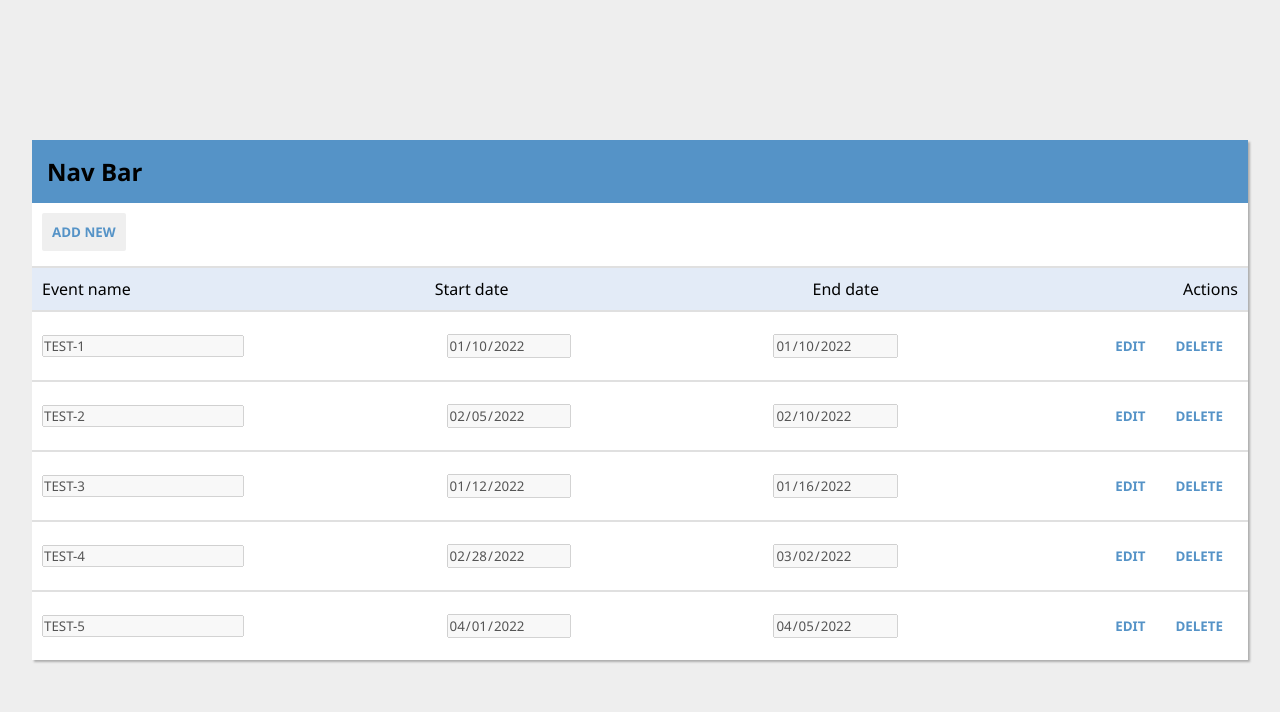
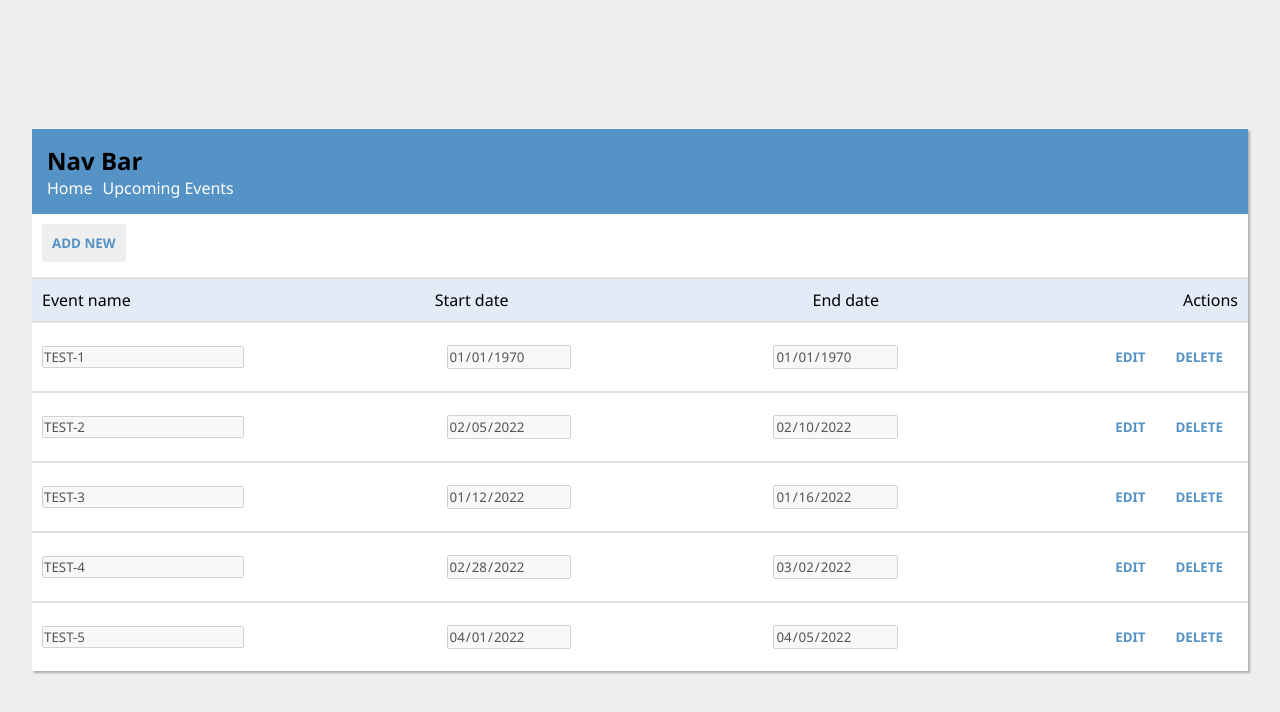
Before and after one commit to catalinuh/eval-react-app, a React (Create React App) app: page / in a window 1280 px wide. Shown: the top 712 px of the page. Built offline with nearby package versions, Linux system fonts and the light colour scheme; data requests are answered from the project's data file.

Commit message:
feat: Navigation and UpcomingEvents components completed

```diff
--- a/public/styles/index.css
+++ b/public/styles/index.css
@@ -106,4 +106,17 @@ div#edit-delete > button:hover {
   width: 100%;
   background-color: #5593c7;
   padding: 15px;
+  display: flex;
+  flex-flow: column wrap;
 }
+
+span {
+  text-decoration: none;
+  color: #ffffff;
+  padding-right: 10px;
+}
+
+#home,
+#upcoming-events {
+  cursor: pointer;
+}
--- a/server/db.json
+++ b/server/db.json
@@ -2,8 +2,8 @@
   "events": [
     {
       "eventName": "TEST-1",
-      "startDate": "1641790800000",
-      "endDate": "1641790800000",
+      "startDate": "2022-01-10",
+      "endDate": "2022-01-10",
       "id": 1
     },
     {
--- a/src/Components/App.js
+++ b/src/Components/App.js
@@ -1,9 +1,9 @@
 import React from 'react';
-import axios from 'axios';
 
 import EventListHeader from './EventListHeader';
 import EventList from './EventList';
 import Navigation from './Navigation';
+import UpcomingEvents from './UpcomingEvents';
 import { getEvents } from '../apirequests';
 
 class App extends React.Component {
@@ -13,9 +13,12 @@ class App extends React.Component {
     this.state = {
       events: [],
       showForm: false,
+      showAllEvents: true,
+      showUpcomingEvents: false,
     };
 
     this.addNewClick = this.addNewClick.bind(this);
+    this.clickLink = this.clickLink.bind(this);
   }
 
   async componentDidMount() {
@@ -34,20 +37,39 @@ class App extends React.Component {
     }));
   }
 
+  clickLink(e) {
+    if (e.target.id === 'home') {
+      this.setState({ showAllEvents: true, showUpcomingEvents: false });
+    } else if (e.target.id === 'upcoming-events') {
+      this.setState({ showAllEvents: false, showUpcomingEvents: true });
+    }
+  }
+
   render() {
     return (
       <main className="content">
-        <Navigation />
+        <Navigation clickLink={this.clickLink} />
         <EventListHeader
           addNewClick={this.addNewClick}
           showForm={this.state.showForm}
+          showAllEvents={this.state.showAllEvents}
         />
-        <EventList
+        {this.state.showAllEvents ? (
+          <EventList
+            events={this.state.events}
+            showForm={this.state.showForm}
+            addNewClick={this.addNewClick}
+            editEvent={this.editEvent}
+          />
+        ) : (
+          <UpcomingEvents events={this.state.events} />
+        )}
+        {/* <EventList
           events={this.state.events}
           showForm={this.state.showForm}
           addNewClick={this.addNewClick}
           editEvent={this.editEvent}
-        />
+        /> */}
       </main>
     );
   }
--- a/src/Components/EventListHeader.js
+++ b/src/Components/EventListHeader.js
@@ -2,14 +2,18 @@ import React from 'react';
 
 class EventListHeader extends React.Component {
   render() {
-    const { addNewClick, showForm } = this.props;
+    const { addNewClick, showForm, showAllEvents } = this.props;
     return (
       <div>
-        <header className="button-header">
-          <button onClick={addNewClick} id="add-new-btn">
-            {!showForm ? 'Add New' : 'Close'}
-          </button>
-        </header>
+        {showAllEvents ? (
+          <header className="button-header">
+            <button onClick={addNewClick} id="add-new-btn">
+              {!showForm ? 'Add New' : 'Close'}
+            </button>
+          </header>
+        ) : (
+          <div></div>
+        )}
         <section className="event-table">
           <ul className="event-table__header">
             <li>Event name</li>
--- a/src/Components/Navigation.js
+++ b/src/Components/Navigation.js
@@ -7,7 +7,14 @@ class Navigation extends React.Component {
         <div id="title">
           <h2>Nav Bar</h2>
         </div>
-        <nav></nav>
+        <nav>
+          <span id="home" onClick={(e) => this.props.clickLink(e)}>
+            Home
+          </span>
+          <span id="upcoming-events" onClick={(e) => this.props.clickLink(e)}>
+            Upcoming Events
+          </span>
+        </nav>
       </div>
     );
   }
--- a/src/Components/UpcomingEvents.js
+++ b/src/Components/UpcomingEvents.js
@@ -1,7 +1,44 @@
 import React from 'react';
+import Event from './Event';
 
-class UpComingEvents extends React.Component {
+class UpcomingEvents extends React.Component {
+  dateConversion(timestamp) {
+    let date = new Date(parseInt(timestamp));
+
+    let year = date.getFullYear();
+    let month =
+      date.getMonth() + 1 < 10
+        ? '0' + (date.getMonth() + 1)
+        : date.getMonth() + 1;
+    let day = date.getDate() < 10 ? '0' + date.getDate() : date.getDate();
+    let newDate = [year, month, day].join('-');
+
+    return newDate;
+  }
+
   render() {
-    return <div>Upcoming Events</div>;
+    let today = new Date();
+    const { events } = this.props;
+    const upcomingEvents = events.filter(
+      (event) => +event.startDate > today.getTime()
+    );
+    const upcomingEventsList = upcomingEvents.map((event) => {
+      const startDate = this.dateConversion(event.startDate);
+      const endDate = this.dateConversion(event.endDate);
+
+      return (
+        <Event
+          key={event.id}
+          eventName={event.eventName}
+          startDate={startDate}
+          endDate={endDate}
+          id={event.id}
+        />
+      );
+    });
+
+    return <section id="event-list__container">{upcomingEventsList}</section>;
   }
 }
+
+export default UpcomingEvents;
```
